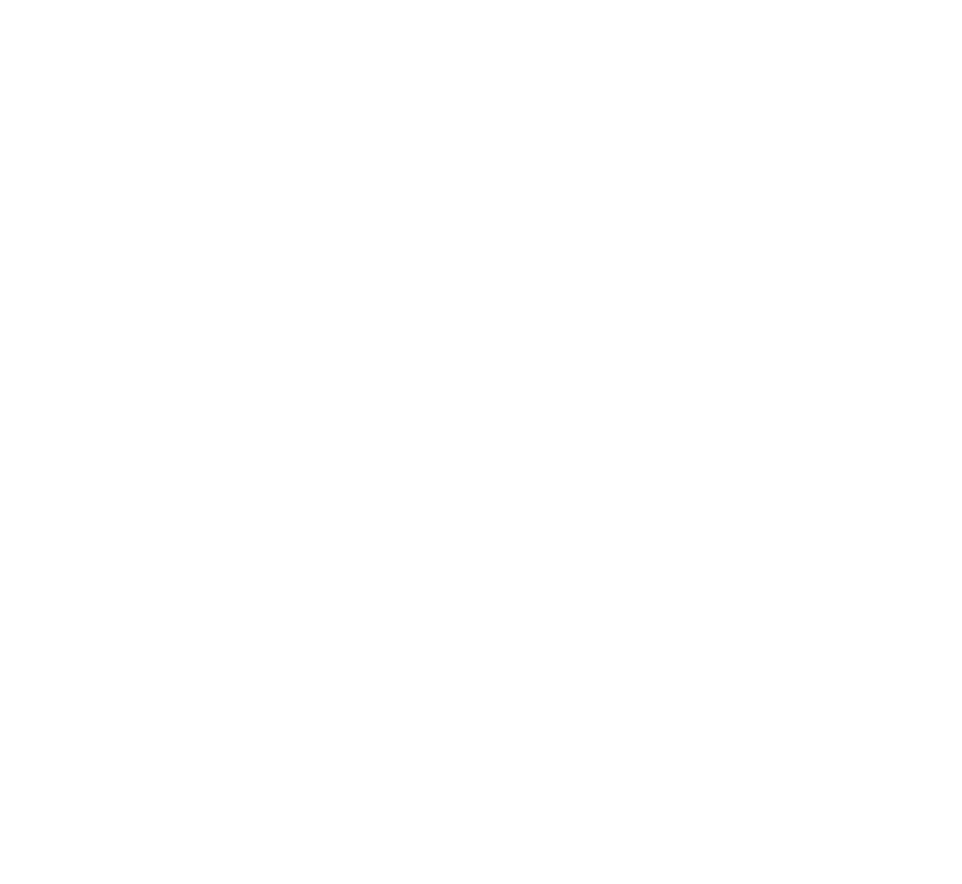
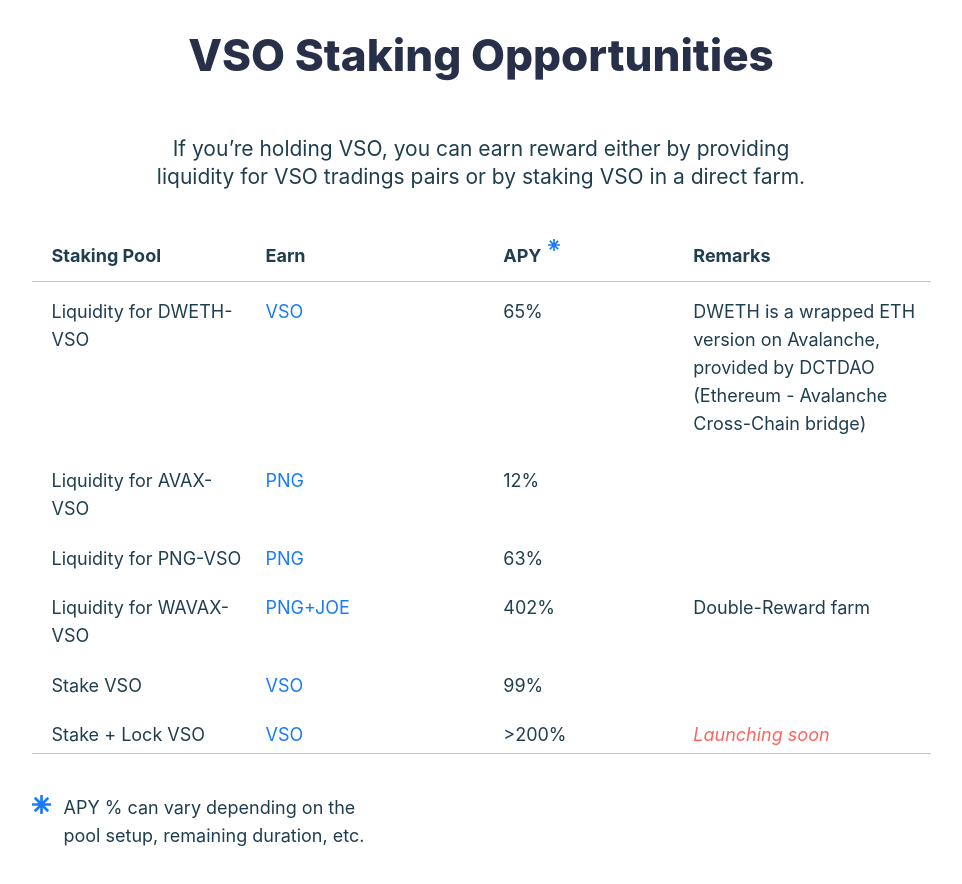
Before and after one commit to MikhailKolomoitsev/mentor-practice_verso, a React (Create React App) app: page / in a window 1280 px wide. Shown: the part 680-1564 px from the top of the page, without its empty margins (159-1121 px from the left). Before the commit the page ends 800 px from the top, so only its background shows below. Built offline with nearby package versions, Linux system fonts and the light colour scheme.

Commit message:
add files dataTable.json/Opportunities.jsx/Opportunities.module.css

```diff
--- a/src/App.js
+++ b/src/App.js
@@ -2,12 +2,15 @@ import "./App.css";
 import Header from "./components/header/Header";
 import links from "./components/header/links.json";
 import { Hero } from "./components/hero/Hero.jsx";
+import Opportunities from "./components/section-opportunities/Opportunities";
+import dataTable from "./components/section-opportunities/dataTable.json";
 
 function App() {
   return (
     <div className="App">
       <Header linksArr={links} />
       <Hero />
+      <Opportunities items={dataTable} />
     </div>
   );
 }
--- /dev/null
+++ b/src/components/section-opportunities/Opportunities.jsx
@@ -0,0 +1,41 @@
+import s from "./Opportunities.module.css";
+
+const Opportunities = ({ items }) => {
+  return (
+    <section className={s.section}>
+      <h2 className={s.title}>VSO Staking Opportunities</h2>
+      <p className={s.description}>
+        If you’re holding VSO, you can earn reward either by providing liquidity
+        for VSO tradings pairs or by staking VSO in a direct farm.
+      </p>
+
+      <table className={s.table}>
+        <thead className={s.thead}>
+          <tr className={s.tr}>
+            <th className={s.th}>Staking Pool</th>
+            <th className={s.th}>Earn</th>
+            <th className={s.th + " " + s.thstar + " " + s.star}>APY</th>
+            <th className={s.th}>Remarks</th>
+          </tr>
+        </thead>
+
+        <tbody className={s.tbody}>
+          {items.map(({ id, stakingPool, earn, apy, remarks }) => (
+            <tr className={s.tr} key={id}>
+              <td className={s.td}>{stakingPool}</td>
+              <td className={s.td}>{earn}</td>
+              <td className={s.td}>{apy}</td>
+              <td className={s.td + " " + s.red}>{remarks}</td>
+            </tr>
+          ))}
+        </tbody>
+      </table>
+
+      <p className={s.note}>
+        APY % can vary depending on the pool setup, remaining duration, etc.
+      </p>
+    </section>
+  );
+};
+
+export default Opportunities;
--- /dev/null
+++ b/src/components/section-opportunities/Opportunities.module.css
@@ -0,0 +1,111 @@
+.section {
+  width: 899px;
+  margin: 0 auto;
+  margin-bottom: 76px;
+}
+
+.title {
+  font-style: normal;
+  font-weight: 800;
+  font-size: 44px;
+  line-height: 80px;
+  text-align: center;
+  color: #283049;
+  margin-bottom: 40px;
+}
+
+.description {
+  width: 689px;
+  height: 56px;
+  margin: 0 auto;
+  font-style: normal;
+  font-weight: normal;
+  font-size: 21px;
+  line-height: 28px;
+  text-align: center;
+  color: #1f3e4f;
+  margin-bottom: 40px;
+}
+
+.table {
+  width: 899px;
+  height: 523px;
+  margin: 0 auto;
+  text-align: left;
+  border-bottom: 1px solid rgba(24, 123, 245, 0.4);
+  border-collapse: collapse;
+  margin-bottom: 40px;
+}
+
+.thead {
+  font-style: normal;
+  font-weight: bold;
+  font-size: 18px;
+  line-height: 28px;
+  color: #1f3e4f;
+}
+
+.th {
+  padding-left: 20px;
+  height: 48px;
+  width: 56px;
+  border-bottom: 1px solid rgba(24, 123, 245, 0.4);
+}
+
+.thstar {
+  position: relative;
+}
+
+.th.star::after {
+  content: url(../../images/sstar.svg);
+  position: absolute;
+  width: 12px;
+  height: 12px;
+  top: 0;
+  margin-left: 6px;
+}
+
+.tbody {
+  font-style: normal;
+  font-weight: normal;
+  font-size: 18px;
+  line-height: 28px;
+  color: #1f3e4f;
+}
+
+.td {
+  padding-top: 16px;
+  vertical-align: top;
+  padding-left: 20px;
+}
+
+.tr:last-child td:last-child {
+  font-style: italic;
+  color: #ff655f;
+}
+
+.td:nth-child(2) {
+  color: #187bf5;
+}
+
+.note {
+  position: relative;
+  width: 315px;
+  height: 56px;
+  font-style: normal;
+  font-weight: normal;
+  font-size: 18px;
+  line-height: 28px;
+  color: #1f3e4f;
+  padding-left: 32px;
+  text-align: start;
+}
+
+.note::before {
+  content: url(../../images/star.svg);
+  position: absolute;
+  top: 0;
+  left: 0;
+  width: 19px;
+  height: 19px;
+}
--- /dev/null
+++ b/src/components/section-opportunities/dataTable.json
@@ -0,0 +1,44 @@
+[
+  {
+    "id": "id-1",
+    "stakingPool": "Liquidity for DWETH-VSO",
+    "earn": "VSO",
+    "apy": "65%",
+    "remarks": "DWETH is a wrapped ETH version on Avalanche, provided by DCTDAO (Ethereum - Avalanche Cross-Chain bridge)"
+  },
+  {
+    "id": "id-2",
+    "stakingPool": "Liquidity for AVAX-VSO",
+    "earn": "PNG",
+    "apy": "12%",
+    "remarks": " "
+  },
+  {
+    "id": "id-3",
+    "stakingPool": "Liquidity for PNG-VSO",
+    "earn": "PNG",
+    "apy": "63%",
+    "remarks": " "
+  },
+  {
+    "id": "id-4",
+    "stakingPool": "Liquidity for WAVAX-VSO",
+    "earn": "PNG+JOE",
+    "apy": "402%",
+    "remarks": "Double-Reward farm"
+  },
+  {
+    "id": "id-5",
+    "stakingPool": "Stake VSO",
+    "earn": "VSO",
+    "apy": "99%",
+    "remarks": " "
+  },
+  {
+    "id": "id-6",
+    "stakingPool": "Stake + Lock VSO",
+    "earn": "VSO",
+    "apy": ">200%",
+    "remarks": "Launching soon"
+  }
+]
```
Also changed, not shown: src/images/sstar.svg (added), src/images/star.svg (added).
